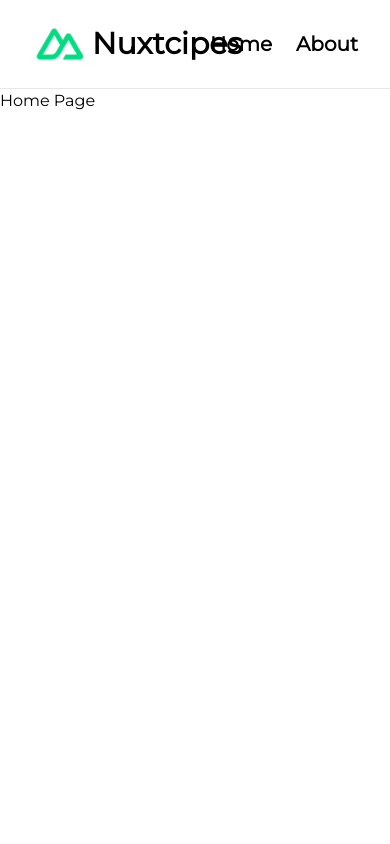
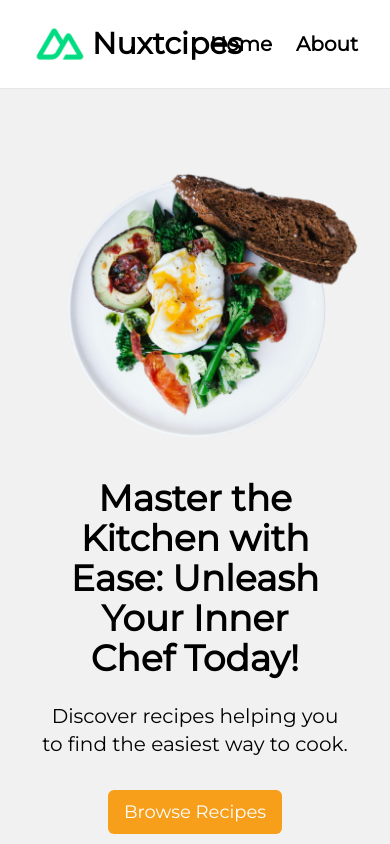
Before and after one commit to hyna42/recipe-app, a Nuxt app: page / in a window 390 px wide. Shown: the top 844 px of the page. Built offline with nearby package versions, Linux system fonts and the light colour scheme; no server answers.

Commit message:
feat : use api recepies, types responses, display

```diff
--- a/app/components/BaseNavigation.vue
+++ b/app/components/BaseNavigation.vue
@@ -3,16 +3,16 @@
 <template>
   <header class="py-4 border-b">
     <nav class="flex container items-center">
-      <a href="" class="flex gap-1 items-center">
-        <img class="w-14" src="/icon-green.png" alt="" />
+      <NuxtLink to="/" class="flex gap-1 items-center">
+        <NuxtImg width="56px" densities="x1" format="webp"  src="/icon-green.png" alt="" />
         <span class="text-3xl font-bold">Nuxtcipes</span>
-      </a>
+      </NuxtLink>
       <ul class="flex gap-6 ml-auto text-xl font-bold capitalize">
         <li>
-          <a href="">Home</a>
+          <NuxtLink to="/">Home</NuxtLink>
         </li>
         <li>
-          <a href="">About</a>
+          <NuxtLink to="/about">About</NuxtLink>
         </li>
       </ul>
     </nav>
--- a/app/pages/about.vue
+++ b/app/pages/about.vue
@@ -1,7 +1,13 @@
 <script setup lang="ts"></script>
 
 <template>
-  <div>
-    <h1>About</h1>
-  </div>
+  <main>
+    <section class="container py-20">
+      <h1 class="text-6xl font-extrabold mb-6 text-balance">About Nuxtcipes:</h1>
+      <p class="text-xl font-extrabold mb-6 text-balance max-w-screen-lg">
+        Nuxtcipes is a recipe application based on the dummyJSON API, created by John Komarnicki for
+        the <span class="font-bold">Build Modern Apps with Nuxt</span> course.
+      </p>
+    </section>
+  </main>
 </template>
--- a/app/pages/index.vue
+++ b/app/pages/index.vue
@@ -1,11 +1,99 @@
 <script setup lang="ts">
+import type { RecipeResponse } from "~/types/types";
+
 // definePageMeta({
 //   layout: "login",
 // });
+// const { data, error } = await useAsyncData("recipes", () =>
+//   $fetch("https://dummyjson.com/recipes?limit=12"),
+// );
+
+const { data, error } = useFetch<RecipeResponse>(
+  "https://dummyjson.com/recipes?limit=12",
+);
+
+console.log("data", data.value);
 </script>
 
 <template>
-  <div>
-    <h1>Home Page</h1>
-  </div>
+  <main>
+    <section class="bg-[#f1f1f1]">
+      <div
+        class="container flex flex-col lg:flex-row items-center py-20 gap-10"
+      >
+        <div class="flex-1 order-2 lg:order-1 text-center lg:text-left">
+          <h1 class="text-4xl lg:text-6xl font-extrabold mb-6 text-balance">
+            Master the Kitchen with Ease: Unleash Your Inner Chef Today!
+          </h1>
+          <p class="text-xl lg:text-2xl mb-8 text-balance">
+            Discover recipes helping you to find the easiest way to cook.
+          </p>
+          <button
+            class="px-4 py-2 text-white self-start bg-dodgeroll-gold rounded-md text-lg cursor-pointer"
+          >
+            Browse Recipes
+          </button>
+        </div>
+        <div class="flex-1 order-1 lg:order-2">
+          <NuxtImg
+            src="/nuxt-course-hero.png"
+            alt=""
+            densities="x1"
+            sizes="xs:100vw sm:667px"
+            format="webp"
+          />
+        </div>
+      </div>
+    </section>
+    <section class="py-20 container">
+      <h2 class="text-3xl lg:text-5xl mb-2">Discover, Create, Share</h2>
+      <p class="text-lg lg:text-xl mb-8">Check out our most popular recipes!</p>
+      <div
+        class="grid grid-cols-1 md:grid-cols-2 lg:grid-cols-3 gap-x-4 gap-y-8"
+      >
+        <div
+          v-for="recipe in data?.recipes"
+          class="flex flex-col shadow rounded-md"
+        >
+          <NuxtImg
+            :src="recipe.image"
+            sizes="xs:100vw sm:50vw lg:400px"
+            format="webp"
+            densities="1x"
+            alt=""
+            class="rounded-t-md"
+          />
+          <div class="flex flex-col py-6 px-4 flex-1">
+            <p class="text-xl lg:text-2xl font-semibold mb-2">
+              {{ recipe.name }}
+            </p>
+            <div
+              class="font-normal w-full bg-white/80 flex gap-8 text-lg lg:text-xl mb-4 mt-auto"
+            >
+              <div class="flex items-center gap-1">
+                <Icon
+                  name="mdi:clock-time-eight-outline"
+                  style="color: #f79f1a"
+                />
+                <span>{{ recipe.cookTimeMinutes }}</span>
+              </div>
+              <div class="flex items-center gap-1">
+                <Icon name="mdi:fire" style="color: #f79f1a" />
+                <span>{{ recipe.caloriesPerServing }}</span>
+              </div>
+              <div class="flex items-center gap-1">
+                <Icon name="mdi:star" style="color: #f79f1a" />
+                <span>{{ recipe.rating }} ({{ recipe.reviewCount }})</span>
+              </div>
+            </div>
+            <button
+              class="px-4 py-2 text-white self-start bg-dodgeroll-gold rounded-md text-base lg:text-lg cursor-pointer"
+            >
+              View
+            </button>
+          </div>
+        </div>
+      </div>
+    </section>
+  </main>
 </template>
--- /dev/null
+++ b/app/types/types.ts
@@ -0,0 +1,30 @@
+export interface RecipeResponse {
+    recipes: Recipe[];
+    total:   number;
+    skip:    number;
+    limit:   number;
+}
+
+export interface Recipe {
+    id:                 number;
+    name:               string;
+    ingredients:        string[];
+    instructions:       string[];
+    prepTimeMinutes:    number;
+    cookTimeMinutes:    number;
+    servings:           number;
+    difficulty:         string;
+    cuisine:            string;
+    caloriesPerServing: number;
+    tags:               string[];
+    userId:             number;
+    image:              string;
+    rating:             number;
+    reviewCount:        number;
+    mealType:           string[];
+}
+
+// export enum Difficulty {
+//     Easy = "Easy",
+//     Medium = "Medium",
+// }
--- a/nuxt.config.ts
+++ b/nuxt.config.ts
@@ -4,6 +4,11 @@
   future: {
     compatibilityVersion: 4,
   },
+
+  image: {
+    domains: ['https://cdn.dummyjson.com']
+  },
+
 
   // experimental: {
   //   compileTemplate: true,
@@ -32,10 +37,12 @@
     '@nuxt/image',
   ],
 
-   googleFonts: {
-     // Options
-     families: {
-       Montserrat:true,
-     }
-  }
+  googleFonts: {
+    // Options
+    families: {
+      Montserrat: true,
+    }
+  },
+
+
 })
```
